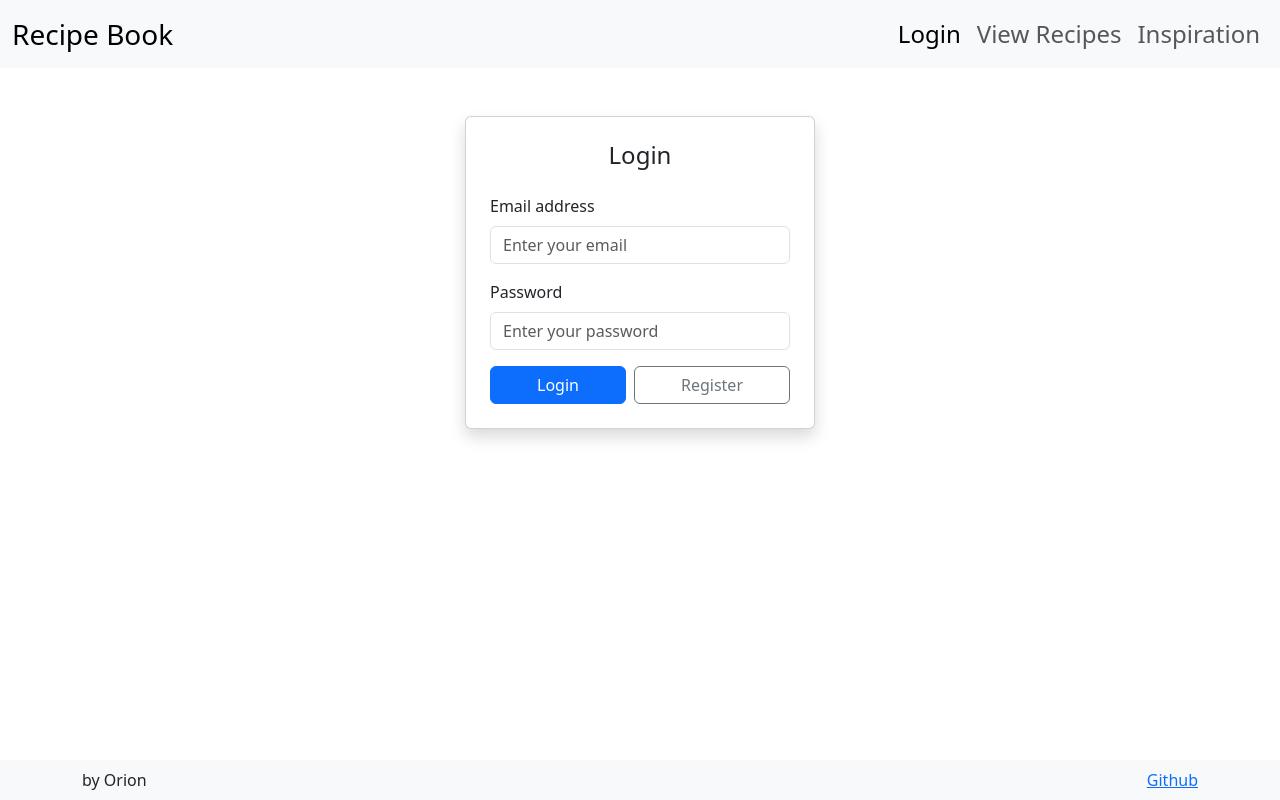
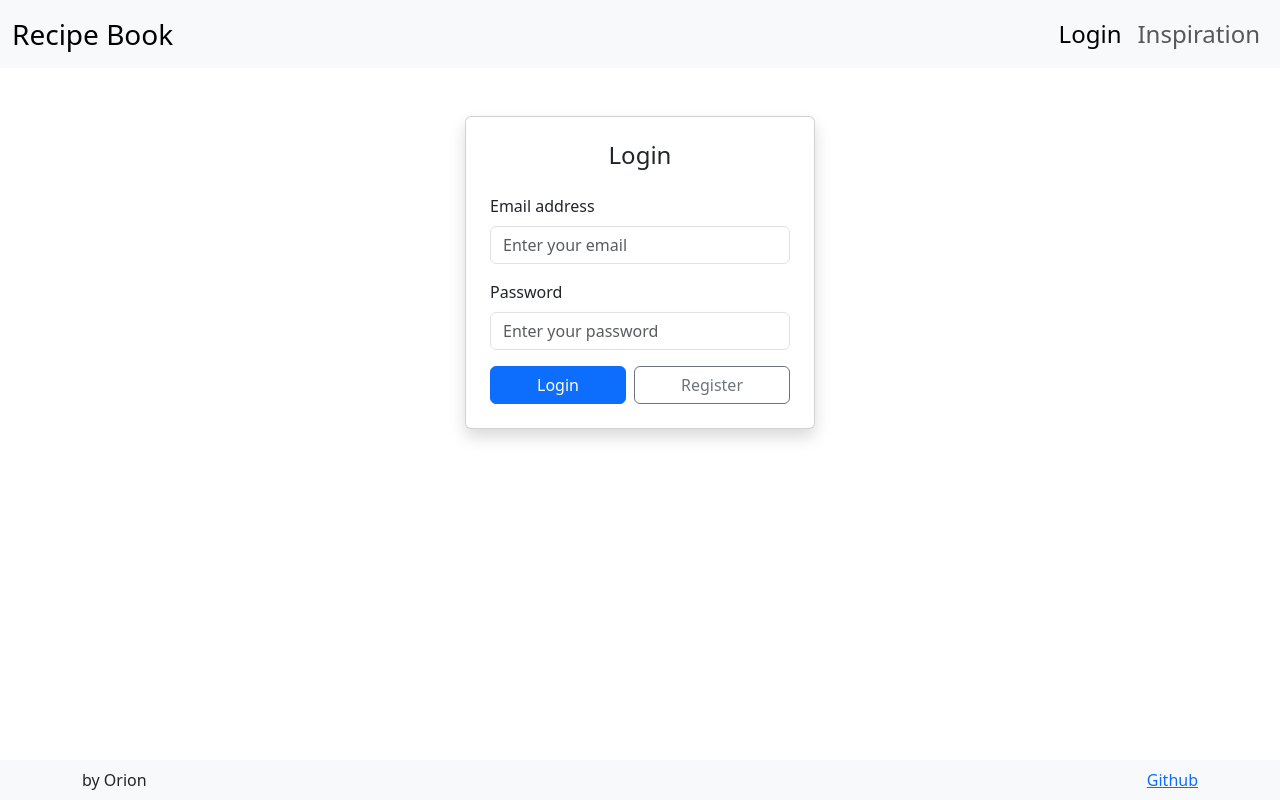
Before and after one commit to obr24/startup, a React (Vite) app: page / in a window 1280 px wide. Built offline with nearby package versions, Linux system fonts and the light colour scheme.

Commit message:
Update for pre created files for database phase. file: src/app.jsx

```diff
--- a/src/app.jsx
+++ b/src/app.jsx
@@ -55,11 +55,13 @@ function AppContent() {
                   </NavLink>
                 </li>
               )}
+              {authenticationState && (
               <li className="nav-item">
                 <NavLink className="nav-link fs-4 nav-link" to="view">
                   View Recipes
                 </NavLink>
               </li>
+              )}
               <li className="nav-item">
                 <NavLink className="nav-link fs-4 nav-link" to="inspiration">
                   Inspiration
```
